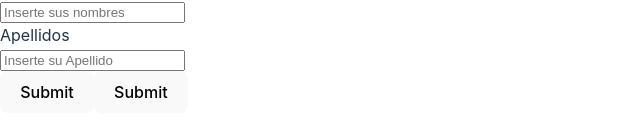
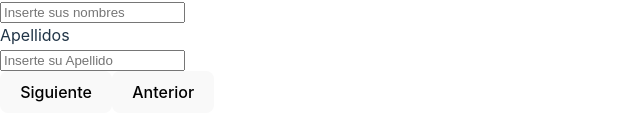
Before and after one commit to Jdavid1002/form-react, a React (Vite) app: page / in a window 1280 px wide. Shown: the part 394-534 px from the top of the page, without its empty margins (0-640 px from the left). Built offline with nearby package versions, Linux system fonts and the light colour scheme.

Commit message:
add buttons

```diff
--- a/src/components/Form.jsx
+++ b/src/components/Form.jsx
@@ -24,7 +24,7 @@ const Form = ({ title, HandleNextFunction, inputs, HandlePreviuosFunction }) =>
       const valueList = Object.keys(values)
 
       for (const _value of valueList) {
-        if(!values[_value]) errors[_value] = 'Required'
+        if(!values[_value]) errors[_value] = true
       }
 
       return errors
@@ -47,17 +47,16 @@ const Form = ({ title, HandleNextFunction, inputs, HandlePreviuosFunction }) =>
             placeholder={input.placeholder}
             onChange={formik.handleChange}
             value={formik.values[input.name]}
+            style={formik.errors[input.name] ? {border : '1px solid red'} : undefined}
           />
-
-          {formik.errors[input.name] ? <div>{formik.errors[input.name]}</div> : null}
 
           <br />
 
         </div>
       )}
 
-      <button type="submit">Submit</button>
-      <button onClick={() => HandlePreviuosFunction()} >Submit</button>
+      <button type="submit"> Siguiente </button>
+      <button type="button" onClick={() => HandlePreviuosFunction()} >Anterior</button>
     </form>
   );
 }
```
